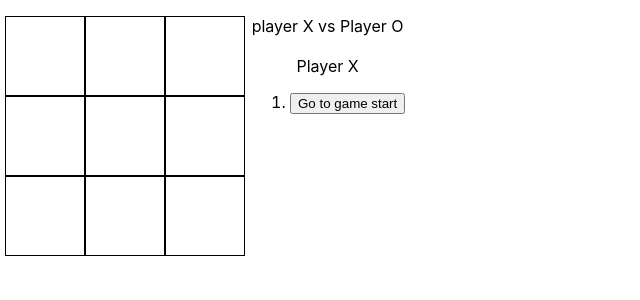
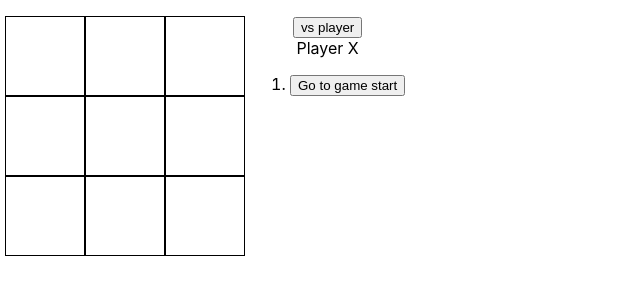
Before and after one commit to Tenfleques/react-tic-tac-toe, a React (Create React App) app: page / in a window 1280 px wide. Shown: the top 300 px of the page, without its empty margins (0-640 px from the left). Built offline with nearby package versions, Linux system fonts and the light colour scheme.

Commit message:
remove the constant playerX

```diff
--- a/src/Game/Game.js
+++ b/src/Game/Game.js
@@ -107,7 +107,7 @@ class Game extends Component {
       })
     }
     getVs(){
-      return this.state.vsComp ? "vs Computer": "vs Player O";
+      return this.state.vsComp ? "vs Computer": "vs player";
     }
     jumpTo(step) {
       this.setState({
@@ -165,9 +165,9 @@ class Game extends Component {
           </div>
           <div className="game-info">
             <div className="">
-              <div className = "vs-view" onClick={() => this.selectPlayer()}>
-                player X {this.getVs()}
-              </div>
+              <button className = "vs-view" onClick={() => this.selectPlayer()}>
+                {this.getVs()}
+              </button>
               <br/>
               <div className={this.getStatusClass()}>{this.getStatus()}</div>
             </div>
```
